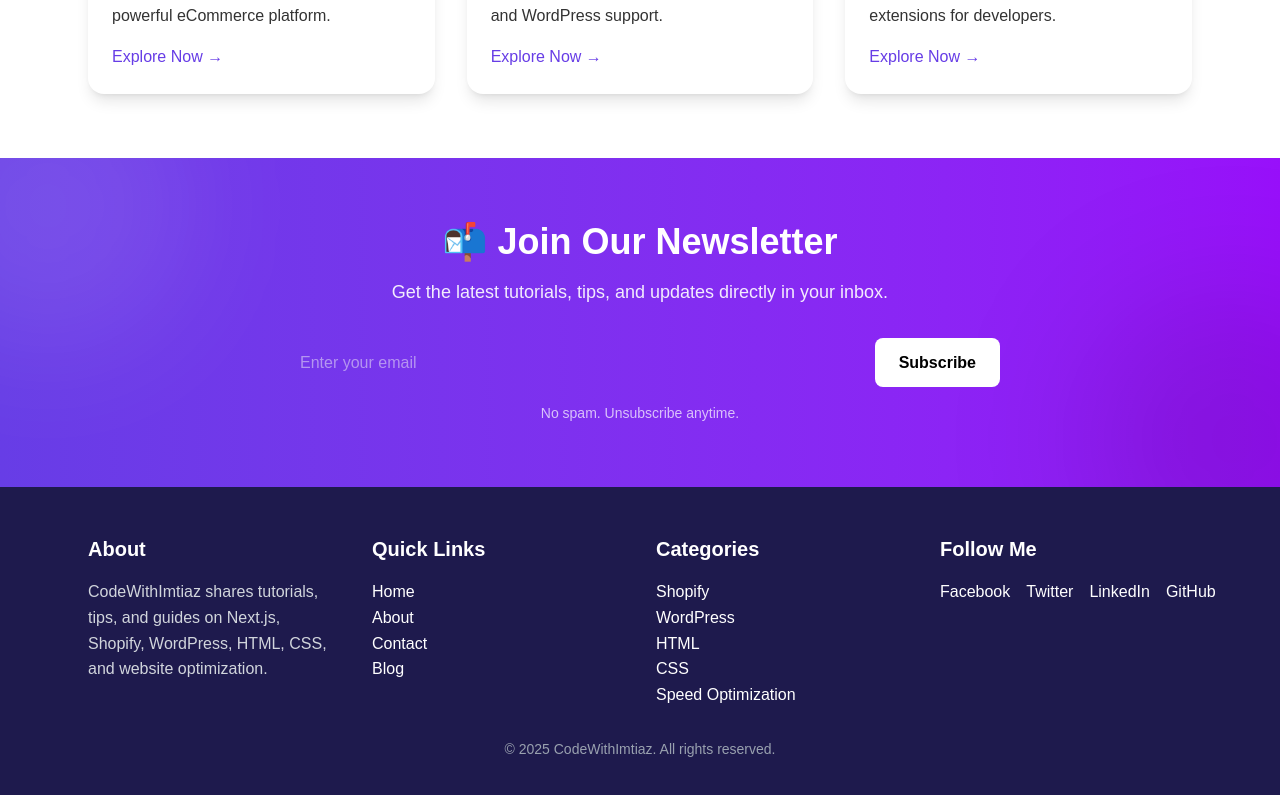
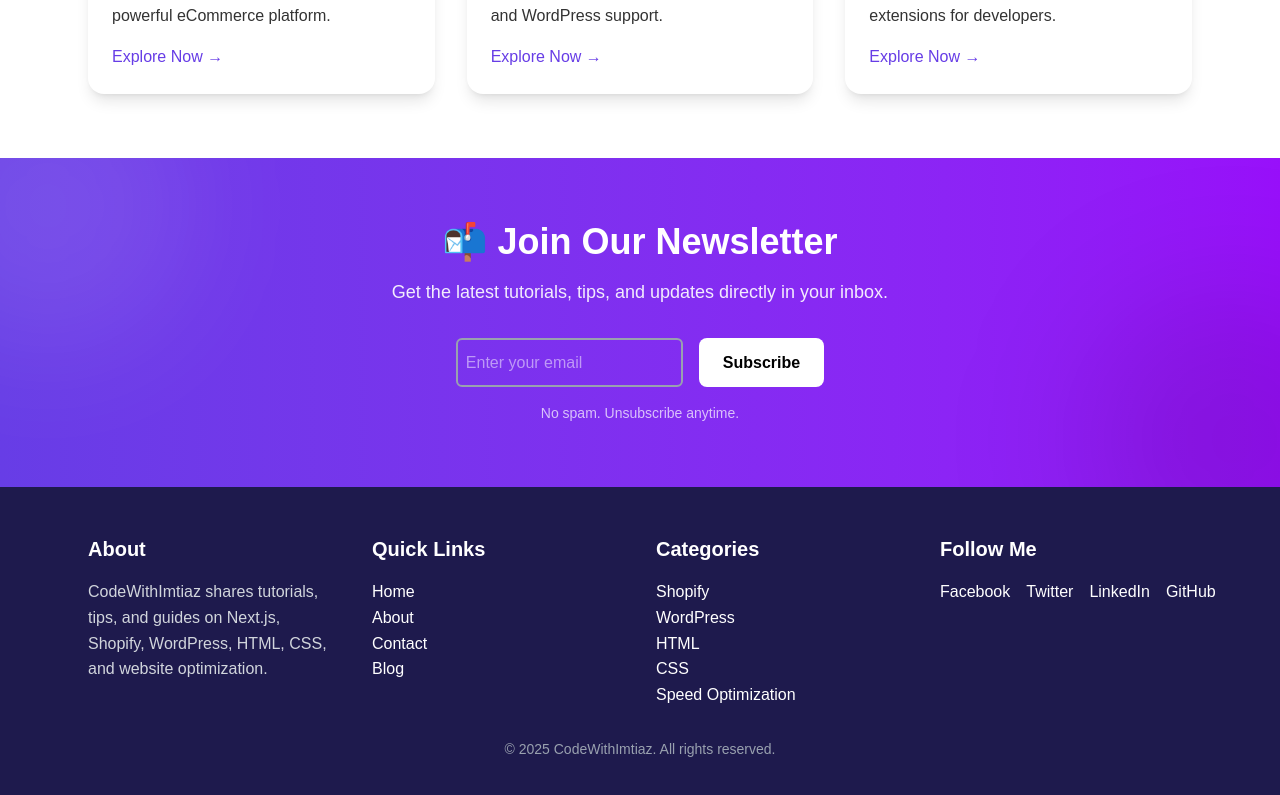
Before and after one commit to Imtiazh346/codewithimtiaz, a Next.js app: page / in a window 1280 px wide. Shown: the part 2744-3539 px from the top of the page. Built offline with nearby package versions, Linux system fonts and the light colour scheme.

Commit message:
Update Newsletter.jsx

```diff
--- a/src/app/components/Newsletter.jsx
+++ b/src/app/components/Newsletter.jsx
@@ -53,7 +53,7 @@ export default function Newsletter() {
             type="email"
             required
             placeholder="Enter your email"
-            className="px-5 py-3 rounded-lg text-gray-100 flex-1 min-w-[250px] focus:outline-none"
+            className="border-2 border-gray-400 rounded-md p-2 focus:border-blue-500 focus:ring-1 focus:ring-blue-500 outline-none"
           />
           <button
             type="submit"
```
